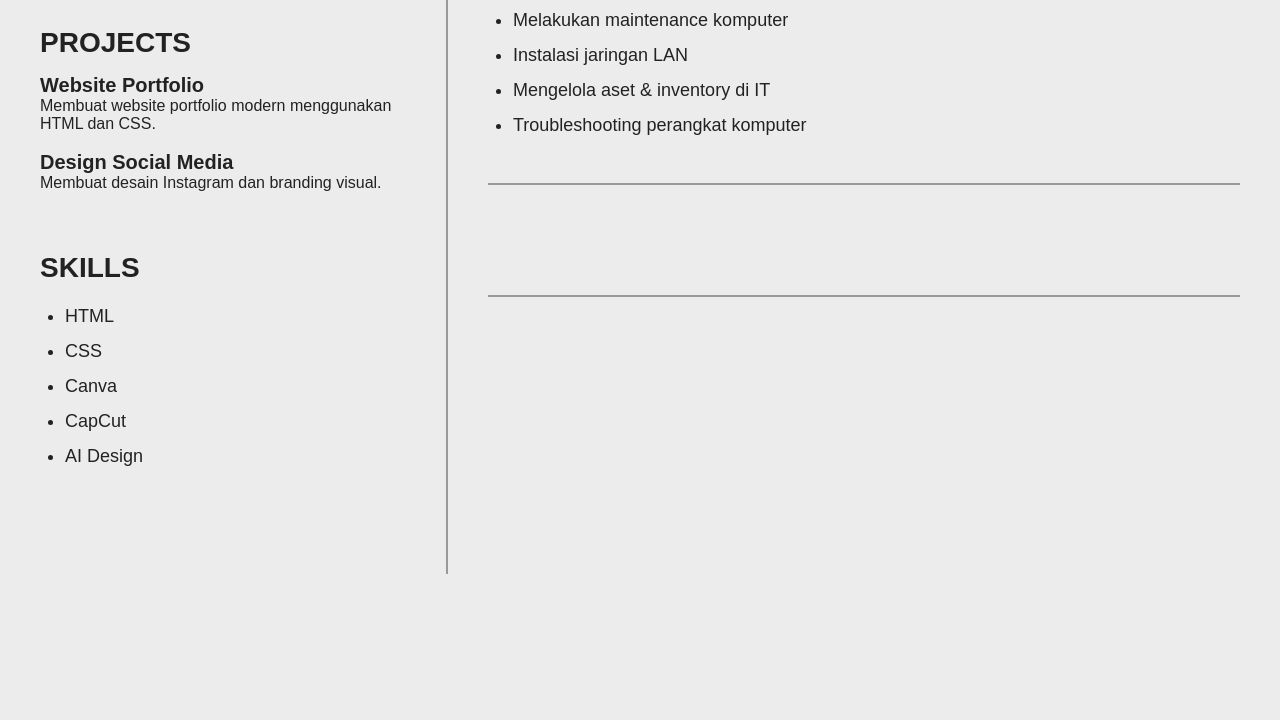
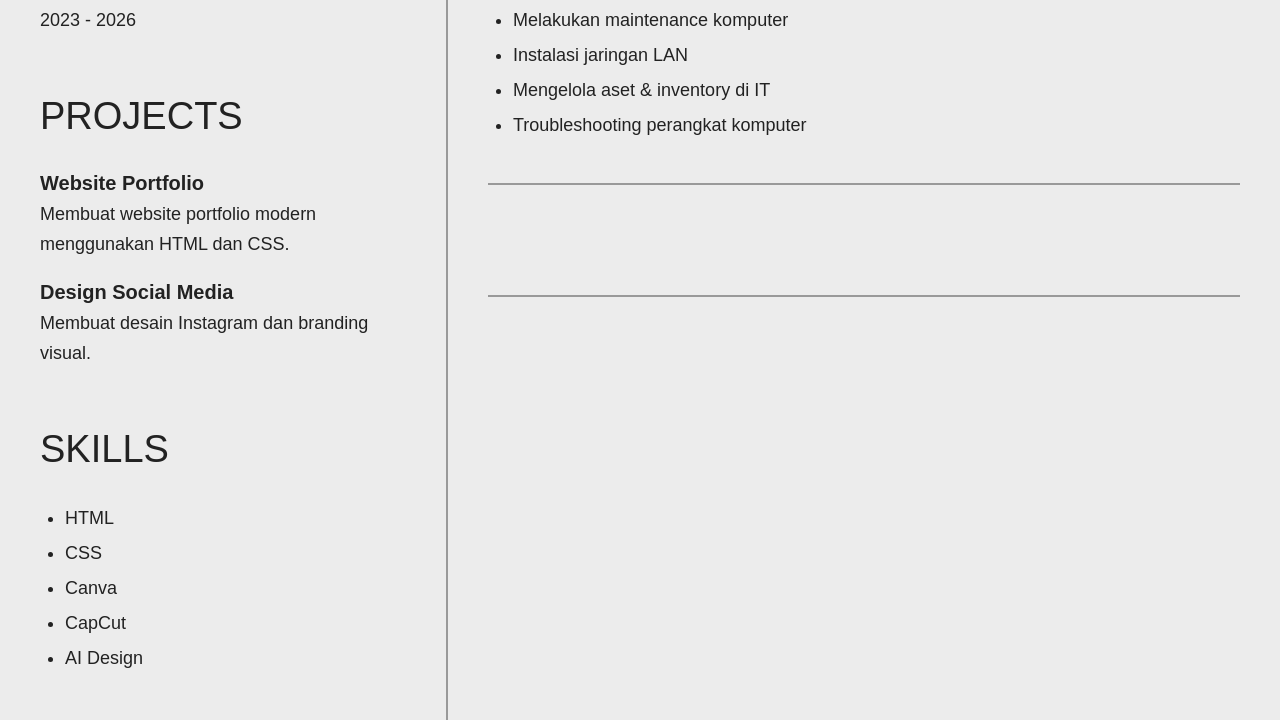
Before and after one commit to chokiorangasli/Profil, a plain HTML site: page index.html in a window 1280 px wide. Shown: the part 664-1384 px from the top of the page. Before the commit the page ends 1238 px from the top, so only its background shows below. Drawn offline with Linux system fonts and the light colour scheme.

Commit message:
Update index.html

```diff
--- a/index.html
+++ b/index.html
@@ -89,19 +89,19 @@
 
     /* Judul section kiri */
     .left h2{
-      font-size:28px;
-      margin-bottom:15px;
+      font-size:38px;
+      margin-bottom:30px;
+      font-weight:300;
     }
 
     .section{
       margin-bottom:60px;
-      margin-top:30px;
-}
+       margin-top:40px;
     }
 
     .section p{
-      line-height:45px;
-      font-size:25px;
+      line-height:30px;
+      font-size:18px;
     }
 
     .section strong{
```
